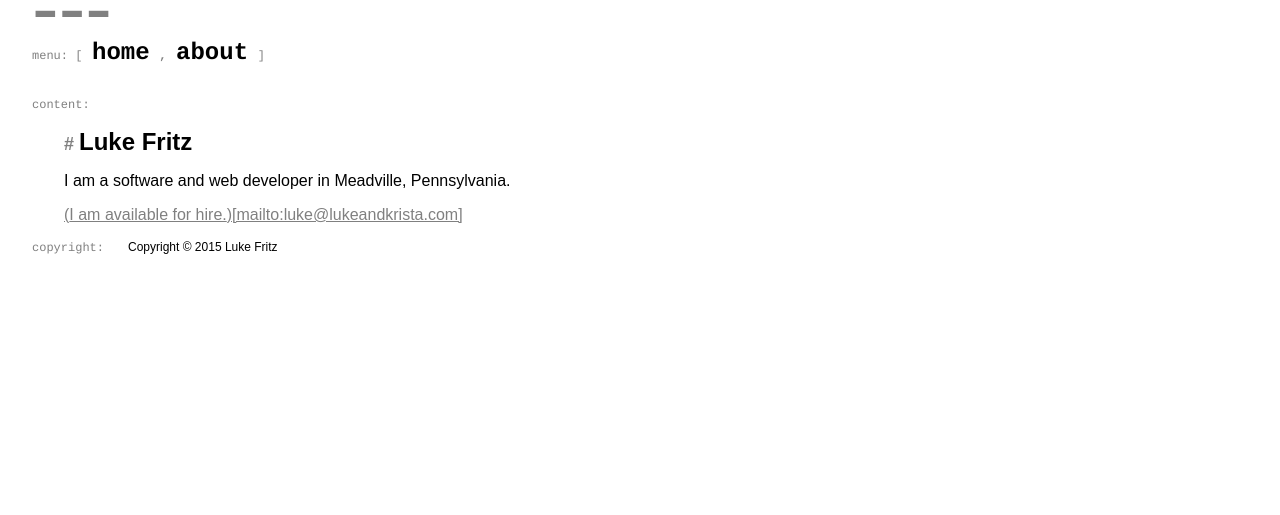
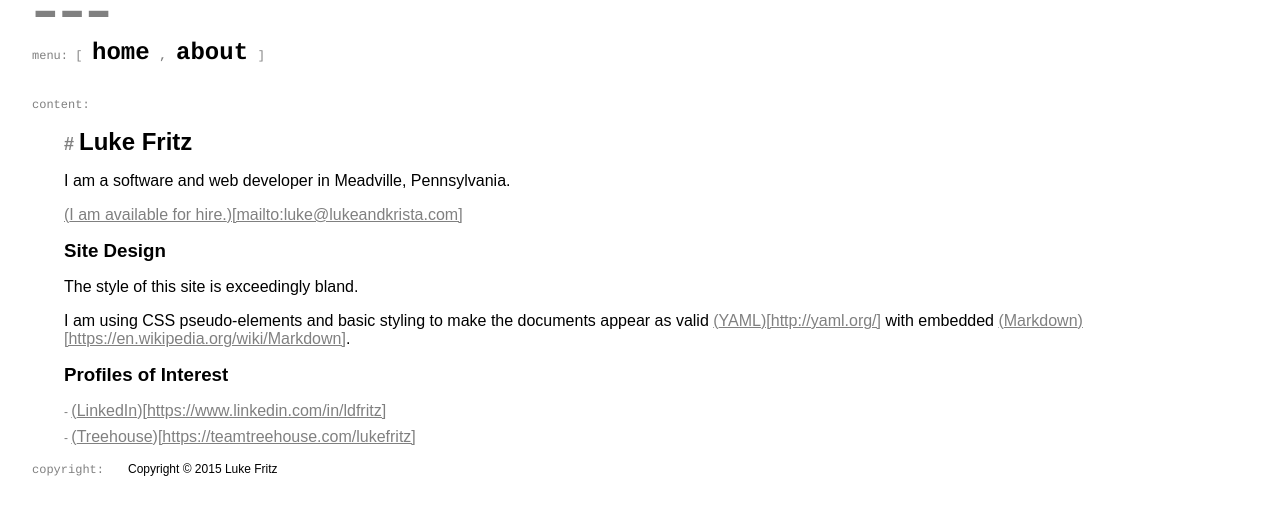
Before and after one commit to ldfritz/tech-blog, a Jekyll site: the page built from about.markdown, in a window 1280 px wide. Shown: the top 515 px of the page. Built offline with Jekyll 4.4.1, drawn with Linux system fonts in a browser that asks for light colours.

Commit message:
Update about page.
  Add a few more links to my about page and explain the layout.

```diff
--- a/about.markdown
+++ b/about.markdown
@@ -9,3 +9,14 @@ permalink: /about/
 I am a software and web developer in Meadville, Pennsylvania.
 
 [I am available for hire.](mailto:luke@lukeandkrista.com)
+
+### Site Design
+
+The style of this site is exceedingly bland.
+
+I am using CSS pseudo-elements and basic styling to make the documents appear as valid [YAML](http://yaml.org/) with embedded [Markdown](https://en.wikipedia.org/wiki/Markdown).
+
+### Profiles of Interest
+
+* [LinkedIn](https://www.linkedin.com/in/ldfritz)
+* [Treehouse](https://teamtreehouse.com/lukefritz)
```
